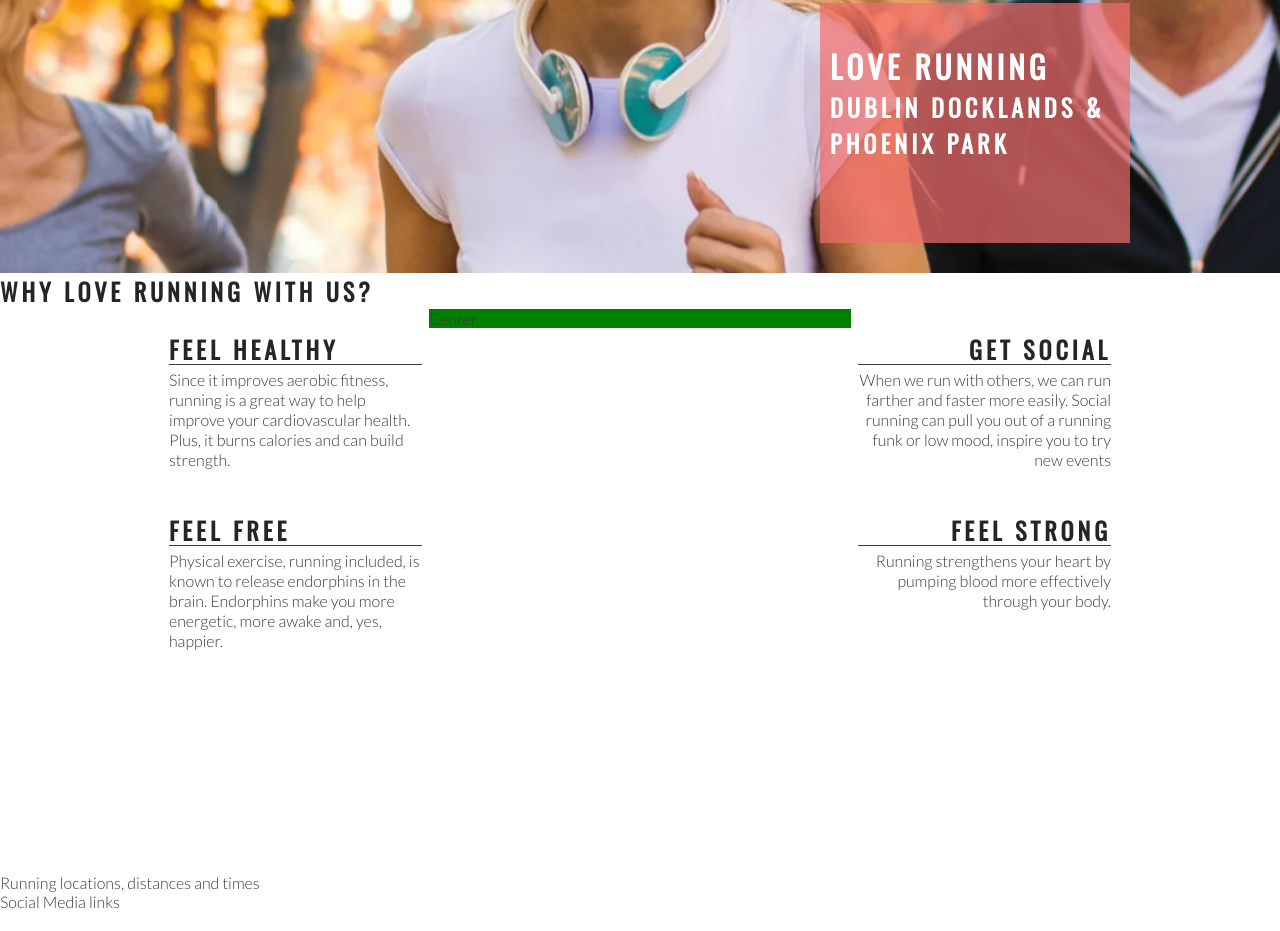
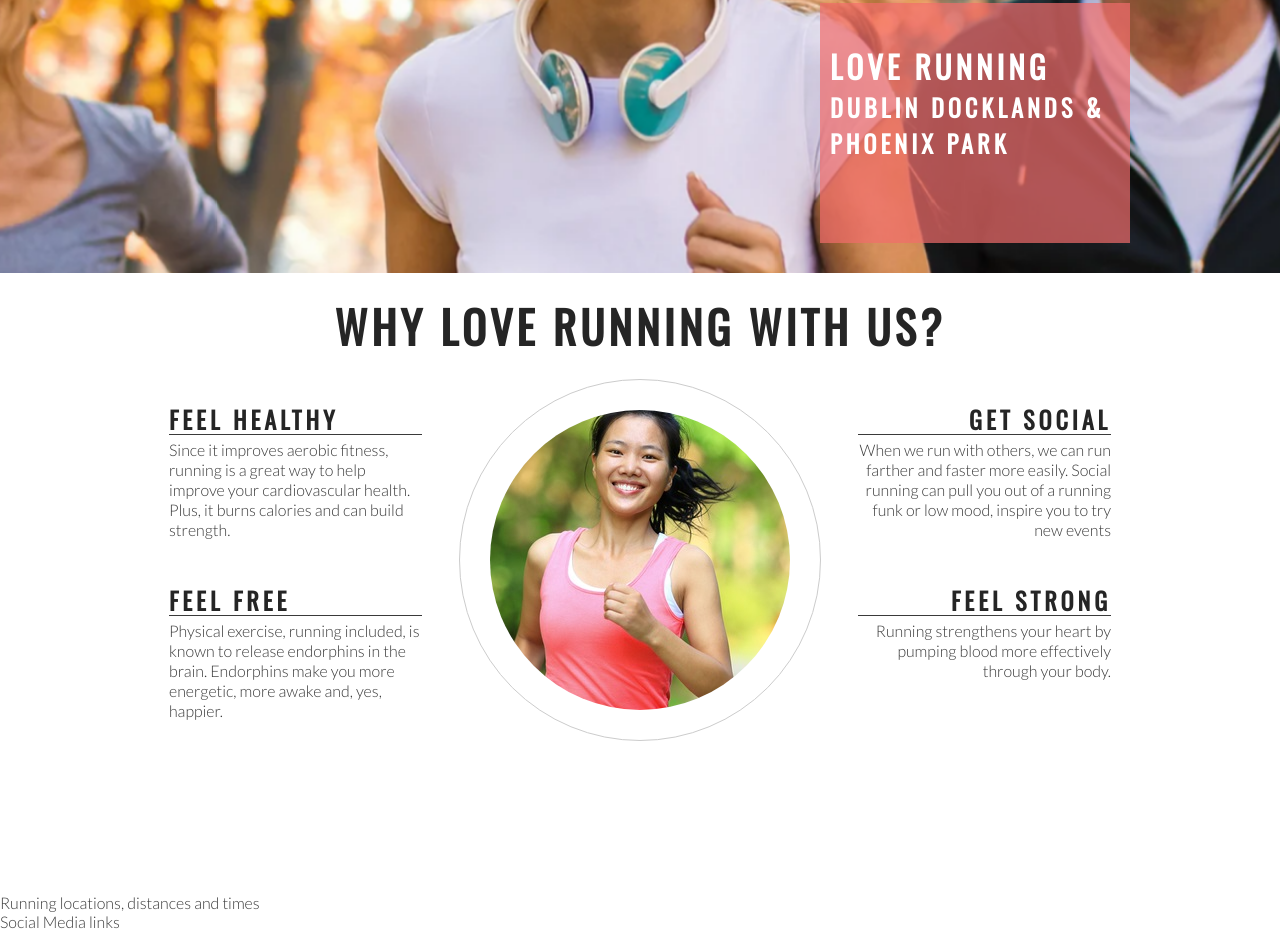
Before and after one commit to GaryS007/love-running, a plain HTML site: page index.html in a window 1280 px wide. Shown: the part 402-1333 px from the top of the page. Drawn offline with nearby package versions, Linux system fonts and the light colour scheme.

Commit message:
Add ethos center image and styling

```diff
--- a/assets/css/style.css
+++ b/assets/css/style.css
@@ -136,7 +136,6 @@ h1, h2 {
 #center-about {
     width: 33%;
     margin: 0 auto;
-    background-color: green;
 }
 
 hr {
@@ -168,3 +167,26 @@ hr {
 .right-about-heading p {
     text-align: right;
 }
+
+#welcome {
+    text-align: center;
+    margin: 20px 0;
+    font-size: 280%;
+}
+
+#circle-container {
+    width: 300px;
+    height: 300px;
+    padding: 30px;
+    border-style: solid;
+    border-color: #ccc;
+    border-width: 1px;
+    border-radius: 50%;
+    margin: 0 auto;
+}
+
+#circle-cover-bg {
+    background: url('../images/ethos-center-image.jpg') no-repeat center center;
+    height: 100%;
+    border-radius: 50%;
+}
--- a/index.html
+++ b/index.html
@@ -39,7 +39,7 @@
         </div>
     </section>
     <section id="club-ethos">
-        <h1>Why Love Running With Us?</h1>
+        <h1 id="welcome">Why Love Running With Us?</h1>
         <div id="left-about">
             <div class="left-about-heading">
                 <h2>Feel Healthy</h2>
@@ -72,7 +72,11 @@
                 </p>
             </div>
         </div>
-        <div id="center-about">Center</div>
+        <div id="center-about">
+            <div id="circle-container">
+                <div id="circle-cover-bg"></div>
+            </div>
+        </div>
     </section>
     <section>
         Running locations, distances and times
```
Also changed, not shown: assets/images/ethos-center-image.jpg (added).
